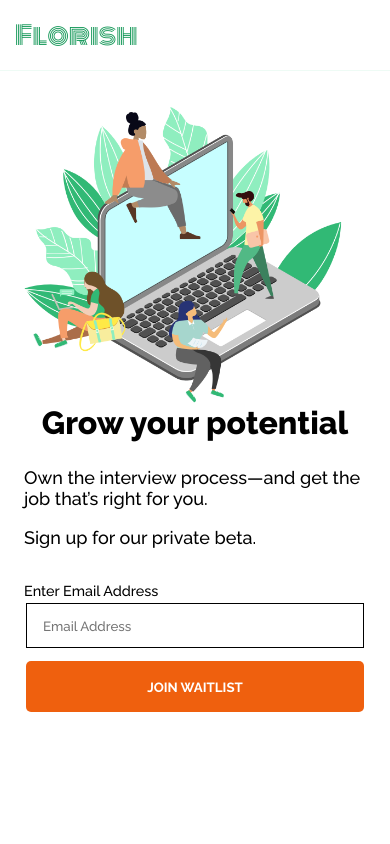
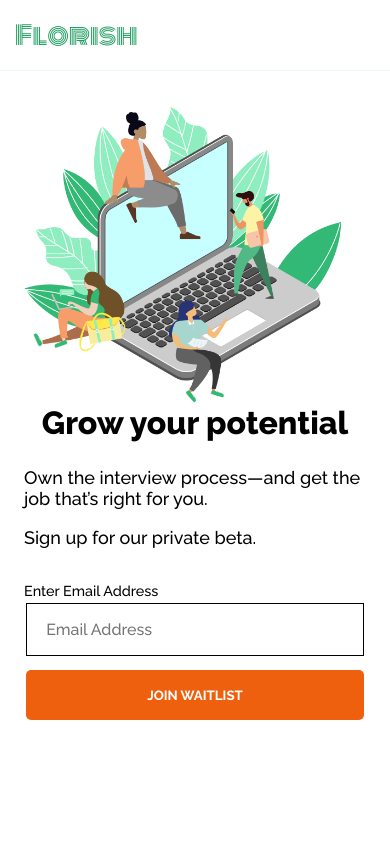
Before and after one commit to zeeberry/florish, a React (Create React App) app: page / in a window 390 px wide. Shown: the top 844 px of the page. Built offline with nearby package versions, Linux system fonts and the light colour scheme.

Commit message:
increase size of input field on mobile

```diff
--- a/src/Shared.js
+++ b/src/Shared.js
@@ -28,6 +28,10 @@ export const BaseInput = styled.input`
   width: 100%;
   box-sizing: border-box;
   border: 1px solid;
+  appearance: none;
+  @media only screen and (max-width: ${theme.tablet.width}) {
+    font-size: 1em;
+  }
 
   &:focus {
     outline-color: #3B815E;
```
